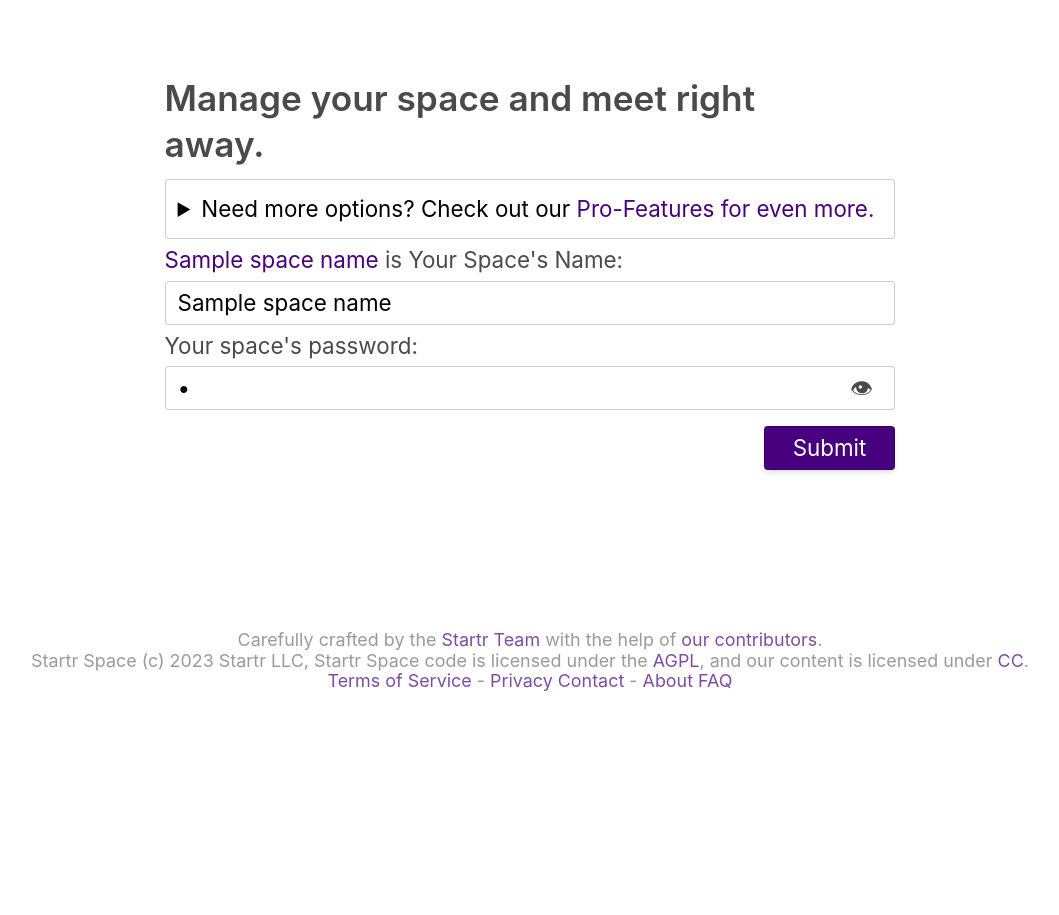
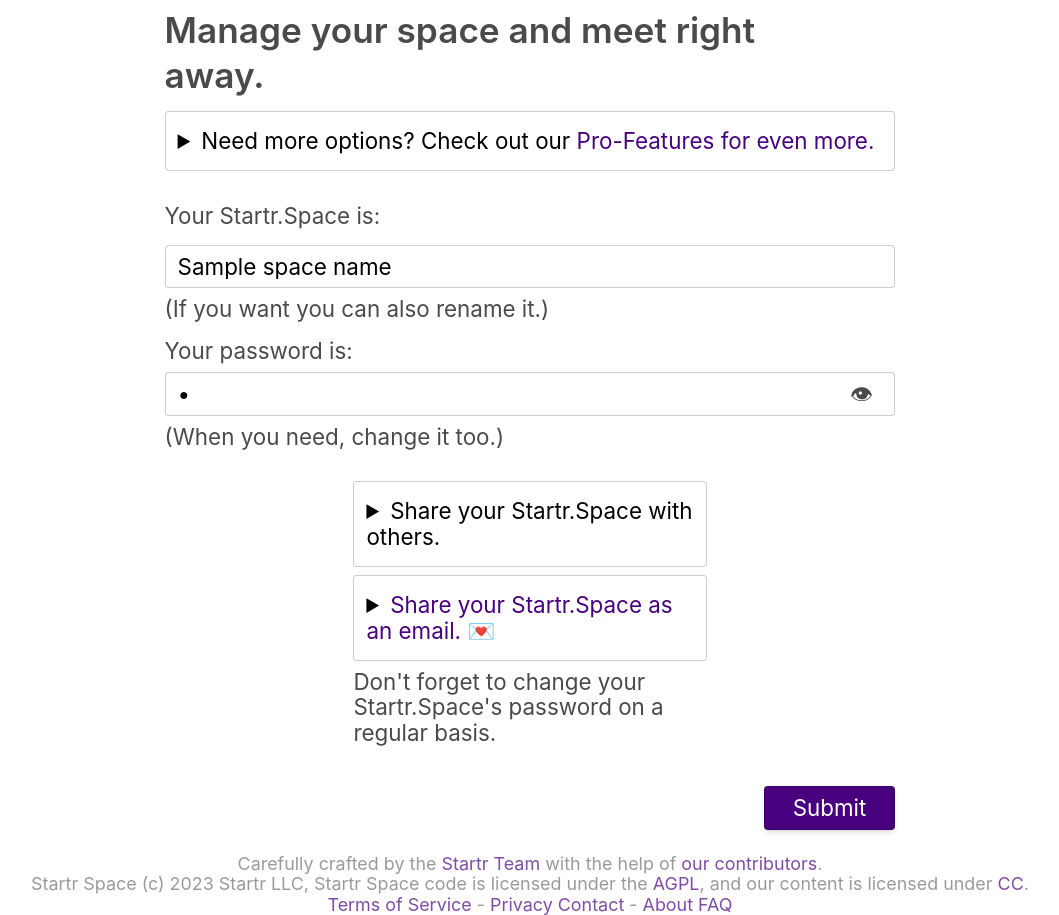
Before and after one commit to Startr/WEB-Spaces-Accounts, a Flask app: template templates/free.html in a window 1280 px wide. Shown: the part 108-1023 px from the top of the page, without its empty margins (110-1169 px from the left). Before the commit the page ends 799 px from the top, so only its background shows below. Run offline with Flask 3, Linux system fonts and the light colour scheme; the template is opened without the code that fills it: most values are stand-ins (such as "Sample title", 1, 10 or a date in 2020); parts of the project's set-up code (start-up, migrations or seed data) failed here and were passed over; some libraries are stand-ins or nearby versions.

Commit message:
Tweaked UX for registation and space setup

```diff
--- a/templates/free.html
+++ b/templates/free.html
@@ -1,7 +1,11 @@
-{% extends "layout.html" %} {% block title %}Contact - Form{% endblock %} {%
-block content %}<!--content-->
+{% extends "layout.html" %}
+{% block title %}Contact - Form{% endblock %}
+{% block content %}
+  <!--content-->
   <h2 style="--maxw: 42rem">
-  {% if message %} {{ message }}<!-- Notification-->
+    {% if message %}
+      {{ message }}
+      <!-- Notification-->
     {% else %} Manage your space and meet right away.{% endif %}
   </h2>
 
@@ -18,8 +22,13 @@
   </details>
   <form action="/free#submit" method="POST" enctype="multipart/form-data">
     <label for="space_name">
-    {% if space_name %}<a href="/sites/{{space_name }}/">{{space_name }}</a> is
-    {% endif %} Your Space's Name:
+      <p style="--w: 25ch;--m:auto;--mb: 2rem;--mt: 2rem;">
+        {% if space_name %}
+          <p>Your Startr.Space is:</p>
+        {% else %}
+          <p>Give your Startr.Space a good clear name.<br>
+    Make sure it's memorable for your vistors.</p>
+        {% endif %}
       </label>
       <input
     type="text"
@@ -30,9 +39,15 @@
     required
     autocomplete="off"
     value="{{ space_name }}"
-    title="Must contain one uppercase and lowercase letter, and at least 6 or more characters, no spaces or special characters"
+    title="Must contain one uppercase and lowercase letter, and at least 6 or more characters, no spaces or special characters."
 />
-  <label for="space_pass">Your space's password:</label>
+      {% if space_name %}
+        <p>(If you want you can also rename it.)</p>
+      {% endif %}
+      <label for="space_pass">
+        {% if space_pass %}Your password is:
+        {% else %}Choose a password for your Startr.Space:{% endif %}
+      </label>
       <div id="password-container" style="--pos: relative">
         <input
                   type="password"
@@ -53,8 +68,41 @@
           <!-- Eye Emoji-->
           &#128065;
         </span>
+
       </div>
-  <input style="float: right; margin-right: 0" type="submit" value="Submit" />
+      {% if space_pass %}
+        <p>(When you need, change it too.)</p>
+        <div style="--w: 25ch;--m:auto;--mb: 2rem;--mt: 2rem;">
+          <details>
+            <summary> Share your Startr.Space with others. </summary>
+
+            <p>Here's the text to share your Startr.Space with others. Please copy and paste it into your favorite messaging app.</p>
+            <p style="--bl: 3px solid var(--blue);--p: 1rem;">
+          Join my Startr.Space at <a href="https://startr.space/sites/{{space_name }}/">https://startr.space/sites/{{space_name }}/</a>
+              <br> The password is: {{space_pass }}</p>
+            <p>
+          See you there!</p>
+          </details>
+          <details>
+            <summary> <a href="mailto:?subject=Join my Startr.Space&body=Hi,%0D%0A%0D%0AJoin my Startr.Space at https://startr.space/sites/{{space_name }}/%0D%0A%0D%0AThe password is: {{space_pass }}%0D%0A%0D%0ASee you there!">Share your Startr.Space as an email. 💌</a> </summary>
+            The link above should open your favorite email app. If it doesn't, please copy and paste the text below into your email app.
+
+            <p style="--bl: 3px solid var(--blue);--p: 1rem;">
+          Hi,
+              <br>
+              <br> Join my Startr.Space at <a href="https://startr.space/sites/{{space_name }}/">https://startr.space/sites/{{space_name }}/</a>
+              <br> The password is: {{space_pass }}
+              <br>
+              <br> See you there!</p>
+
+          </details>
+          <p>
+          Don't forget to change your  Startr.Space's password on a regular basis.</p>
+
+        </div>
+      {% endif %}
+      <input style="float: right; margin-right: 0" type="submit" value="Submit"/>
+
     </form>
     <script type="text/javascript">
       function showPassword() {
--- a/templates/register.html
+++ b/templates/register.html
@@ -1,7 +1,7 @@
 <!-- templates/register.html -->
 {% extends "layout.html" %} {% block title %}Register{% endblock %} {% block
 content %}
-<h1>Register</h1>
+<h1>Create your account</h1>
 {% if message %}
 <h2>{{ message }}</h2>
 {% endif %}
```
Lines whose indentation alone changed are shown as unchanged.
